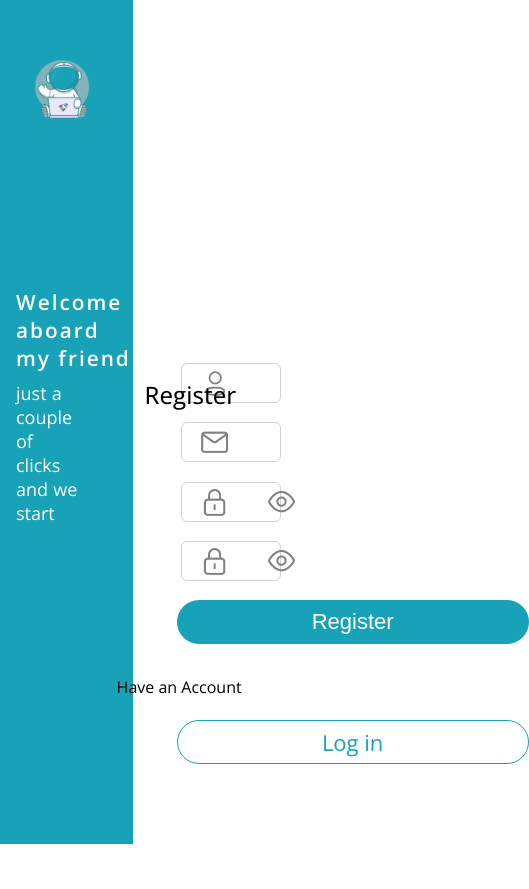
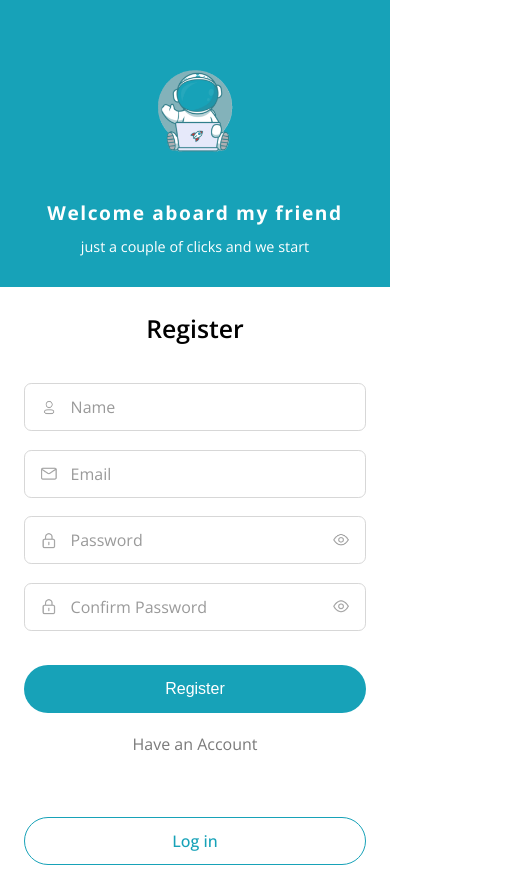
Before and after one commit to ahme1kash/Task-Manager-Final-Evaluation, a React (Vite) app in the folder client/: page / in a window 390 px wide. Shown: the whole page, 529 px wide, since content can reach past the window. Before the commit the page ends 844 px from the top, so only its background shows below. Built offline with nearby package versions, Linux system fonts and the light colour scheme; no server answers.

Commit message:
made edits

```diff
--- a/client/src/Components/LoginSignUp/LoginSignUp.css
+++ b/client/src/Components/LoginSignUp/LoginSignUp.css
@@ -1,159 +1,139 @@
-.signandregister {
-    display: flex;
-    flex-direction: column;
-    /* padding-bottom: 30px; */
-    max-width: 40%;
-    width: 100%;
-    position: absolute;
-    right: 0;
-    bottom: 1em;
+.login-signup.container {
+    min-height: 100vh;
+    display: grid;
+    grid-template-columns: minmax(0, 3fr) minmax(22rem, 2fr);
+    background: #ffffff;
 }
 
 .welcome {
+    min-height: 100vh;
     background-color: #17A2B8;
-    height: 100vh;
-    /* flex: 0 0 60%; */
-    width: 100%;
-    max-width: 60%;
-    top: 0;
-    left: 0;
-    justify-content: flex-end;
-    position: absolute;
+    display: flex;
+    flex-direction: column;
+    align-items: center;
+    justify-content: center;
+    gap: 2rem;
+    padding: 3rem 2rem;
+    color: #ffffff;
 }
 
-
-
+.robowelcome {
+    display: flex;
+    justify-content: center;
+    width: 100%;
+}
 
 .robo {
-    position: absolute;
-    /* margin: 12em 19em; */
-    width: 34vw;
-    height: 62vh;
-    top: 2em;
-    right: 11em;
+    width: min(34rem, 68%);
+    max-height: 58vh;
+    object-fit: contain;
 }
 
-/* .roboback {
-    /* position: sticky; */
-/* margin: 11em 21em; */
-/* float: left; */
+.greet {
+    text-align: center;
+}
 
-/* } */
-.login-signup .header {
-    /* display: flex; */
-    /* flex-direction: column; */
-    /* align-items: center; */
+.greet-text {
+    font-weight: 700;
+    letter-spacing: 0.08em;
+    font-size: clamp(1.2rem, 2vw, 1.7rem);
+}
+
+.start {
+    font-size: clamp(0.9rem, 1.3vw, 1.05rem);
+    font-weight: 400;
+    margin-top: 0.65rem;
+}
+
+.signandregister {
+    min-height: 100vh;
+    display: flex;
+    flex-direction: column;
+    justify-content: center;
+    padding: 2rem clamp(1.25rem, 5vw, 5rem);
+}
+
+.login-signup.header {
     width: 100%;
-    /* gap: 9px; */
-    /* margin-top: 6em; */
-
 }
 
 .text {
-    position: relative;
-    font-size: 24px;
-    font-weight: 450;
-    left: 0.5em;
-    top: 10em;
-}
-
-.greet {
-    color: #ffffff;
-    position: absolute;
-    top: 21em;
-    left: 8.5em;
-}
-
-.start {
-    word-spacing: 0.5px;
-    font-size: large;
-    font-weight: 400;
-    margin-right: 3em;
-    margin-top: 0.5em;
-}
-
-.greet-text {
+    font-size: clamp(1.55rem, 2vw, 2rem);
     font-weight: 600;
-    letter-spacing: 2px;
-    font-size: 1.3em;
+    margin-bottom: 2.4rem;
+    text-align: center;
 }
 
 .inputs {
-    margin-top: 12em;
-    /* display: flex; */
+    width: min(100%, 26rem);
+    margin: 0 auto;
+    display: flex;
     flex-direction: column;
-    /* align-items: center; */
-    /* line-height: 5em; */
-    /* gap: 0em; */
-    margin-left: 3em;
 }
 
 .input {
-    margin-bottom: 1.2em;
-
     display: flex;
     align-items: center;
-    max-width: 20em;
-    height: 40px;
-    border-radius: 6px;
-    box-sizing: border-box;
-    border: 1px solid rgb(218, 208, 208);
-
-    /* color: #0003c5 */
+    gap: 0.75rem;
+    width: 100%;
+    min-height: 3rem;
+    margin-bottom: 1.15rem;
+    border-radius: 0.45rem;
+    border: 1px solid #d7d7d7;
+    padding: 0 0.9rem;
+    background: #ffffff;
 }
 
 .input img {
-    margin: 0px 1em;
-
+    width: 1.2rem;
+    height: 1.2rem;
+    object-fit: contain;
+    flex: 0 0 auto;
+    opacity: 0.72;
 }
 
 .input input {
-    height: 50px;
-    max-width: 380px;
     width: 100%;
+    min-width: 0;
+    height: 2.8rem;
     background: transparent;
     outline: none;
-    color: #afa8a8;
-    font-size: 19px;
+    color: #000000;
+    font-size: 1rem;
     border: none;
-    outline: none;
-    /* font-family: "Open Sans" */
+    font-family: inherit;
 }
 
-/* margin: auto auto; */
-
-
-
-
+.input input::placeholder {
+    color: #9a9a9a;
+}
 
 .submit-container {
-    display: block;
-    margin-left: 8em;
-    margin-bottom: 4em;
-
-
+    display: flex;
+    flex-direction: column;
+    align-items: center;
+    gap: 1.25rem;
+    margin-top: 1rem;
 }
 
 .acc {
-    margin-left: -12em;
-    margin-top: 2em;
-    color: black;
+    color: #7a7a7a;
+    margin: 0;
 }
 
 .submit {
     display: flex;
     justify-content: center;
     align-items: center;
-    width: 16em;
-    height: 2em;
-    color: #fff;
-    background: rgb(23, 162, 184);
-    border-radius: 50px;
-    font-size: 22px;
-    font-weight: 200;
+    width: 100%;
+    min-height: 3rem;
+    color: #ffffff;
+    background: #17A2B8;
+    border-radius: 999px;
+    font-size: 1rem;
+    font-weight: 500;
     cursor: pointer;
-    margin: 0 -6em;
-    border: none
+    border: none;
 }
 
 .gray {
@@ -162,136 +142,102 @@
     border: 1px solid #17A2B8;
 }
 
-@media screen and (max-width: 800px) {
-    .input {
-        max-width: 300px;
-    }
-}
-
-/* When the screen width is 600px or less */
-@media screen and (max-width: 600px) {
-    .input {
-        max-width: 200px;
-    }
-}
-
-/* When the screen width is 400px or less */
-@media screen and (max-width: 400px) {
-    .input {
-        max-width: 100px;
-    }
-}
-
-@media screen and (max-width: 370px) {
-    .input {
-        max-width: 50px;
-    }
-}
-
-@media screen and (max-width: 380px) {
-    .input input {
-        max-width: 50px;
-    }
-}
-
-@media screen and (max-width: 280px) {
-    .input input {
-        max-width: 170px;
-    }
-}
-
-@media screen and (max-width: 500px) {
-    .input input {
-        max-width: 170px;
+@media (max-width: 385px) {
+    .login-signup.container {
+        display: block;
     }
 
-    .input input::placeholder {
-        color: transparent;
-    }
-}
-
-@media screen and (max-width: 550px) {
-    .signandregister {
-        max-width: 280px;
-        margin-left: auto;
-
-    }
-}
-
-@media screen and (max-width: 550px) {
-    .submit-container {
-        div+div {
-            margin-top: 1.2em;
-        }
-
-        max-width: 170px;
-
-    }
-
-
-}
-
-@media screen and (max-width: 550px) {
-    .welcome {
-        max-width: 20%;
-    }
-}
-
-@media (max-width: 385px) {
     .welcome {
         display: none;
     }
 
     .signandregister {
-        position: static;
-        max-width: 100%;
-        min-height: 100vh;
-        justify-content: center;
-        padding: 1em;
+        padding: 1.25rem;
     }
 
-    .text,
-    .inputs {
-        position: static;
-        margin: 0;
+    .text {
+        margin-bottom: 1.7rem;
     }
 
     .input {
-        max-width: 100%;
-    }
-
-    .submit-container {
-        margin-left: 0;
+        min-height: 2.8rem;
     }
 }
 
-@media (min-width: 386px) and (max-width: 767px) {
+@media (min-width: 386px) and (max-width: 499px) {
+    .login-signup.container {
+        display: block;
+    }
+
     .welcome {
-        max-width: 34%;
+        min-height: 34vh;
+        padding: 1.5rem;
+        gap: 1rem;
     }
 
     .robo {
-        width: 28vw;
-        height: auto;
-        right: 1em;
-    }
-
-    .greet {
-        left: 1em;
-        top: 18em;
+        width: min(12rem, 48vw);
+        max-height: 18vh;
     }
 
     .signandregister {
-        max-width: 66%;
+        min-height: 66vh;
+        padding: 1.5rem;
+    }
+}
+
+@media (min-width: 500px) and (max-width: 767px) {
+    .login-signup.container {
+        grid-template-columns: minmax(12rem, 38%) minmax(0, 62%);
+    }
+
+    .welcome {
+        padding: 1.5rem;
+    }
+
+    .robo {
+        width: min(15rem, 80%);
+    }
+
+    .greet-text {
+        letter-spacing: 0.03em;
+    }
+
+    .signandregister {
+        padding: 1.5rem;
     }
 }
 
 @media (min-width: 768px) and (max-width: 991px) {
-    .robo {
-        right: 4em;
+    .login-signup.container {
+        grid-template-columns: minmax(0, 55%) minmax(21rem, 45%);
     }
 
-    .greet {
-        left: 4em;
+    .welcome {
+        padding: 2rem;
+    }
+
+    .robo {
+        width: min(22rem, 72%);
+    }
+
+    .signandregister {
+        padding: 2rem;
     }
 }
+
+@media (min-width: 992px) and (max-width: 1199px) {
+    .login-signup.container {
+        grid-template-columns: minmax(0, 58%) minmax(23rem, 42%);
+    }
+
+    .robo {
+        width: min(28rem, 70%);
+    }
+}
+
+@media (min-width: 1200px) {
+    .login-signup.container {
+        grid-template-columns: minmax(0, 60%) minmax(24rem, 40%);
+    }
+}
--- a/client/src/Components/LoginSignUp/LoginSignUp.jsx
+++ b/client/src/Components/LoginSignUp/LoginSignUp.jsx
@@ -64,12 +64,8 @@ const LoginSignUp = () => {
         navigate("/home");
       }
     } catch (err) {
-      // console.log(z)
-      // res.status(200).json({ message: 'Resource created successfully!' });
-      //   navigate("/");
-
       console.log("Error encountered in subitting data", err);
-      toast.error("Data failed to get submitted successfully", {
+      toast.error(err.response?.data?.message || "Data failed to get submitted successfully", {
         position: "top-center",
       });
       navigate("/");
```
Also changed, not shown: 1 other file (tests, documents, lock files or other folders).
